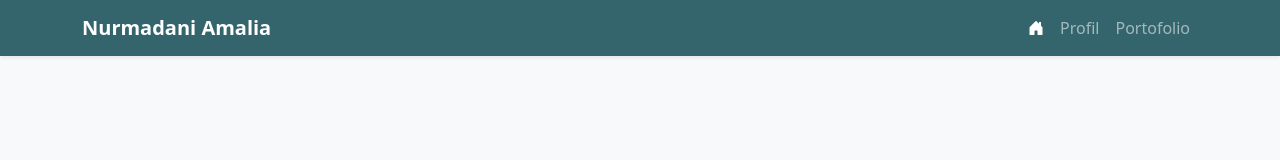
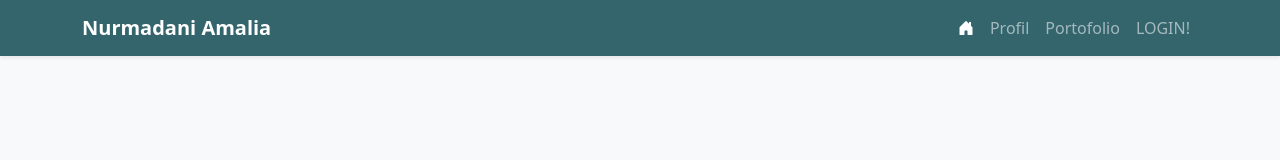
Before and after one commit to nurmadaniamalia/nurmadaniamalia.github.io, a plain HTML site: page index.html in a window 1280 px wide. Shown: the top 160 px of the page. Drawn offline with nearby package versions, Linux system fonts and the light colour scheme.

Commit message:
menambah form login

```diff
--- a/index.html
+++ b/index.html
@@ -36,6 +36,9 @@
 					</li>
 					<li class="nav-item">
 						<a class="nav-link" href="#projects">Portofolio</a>
+					</li>
+					<li class="nav-item">
+						<a class="nav-link" href="https://nurmadaniamalia.github.io/nurmadaniamalia.login.github.io/tugas%20form%20javascript.html">LOGIN!</a>
 					</li>
 				</ul>
 			</div>
```
